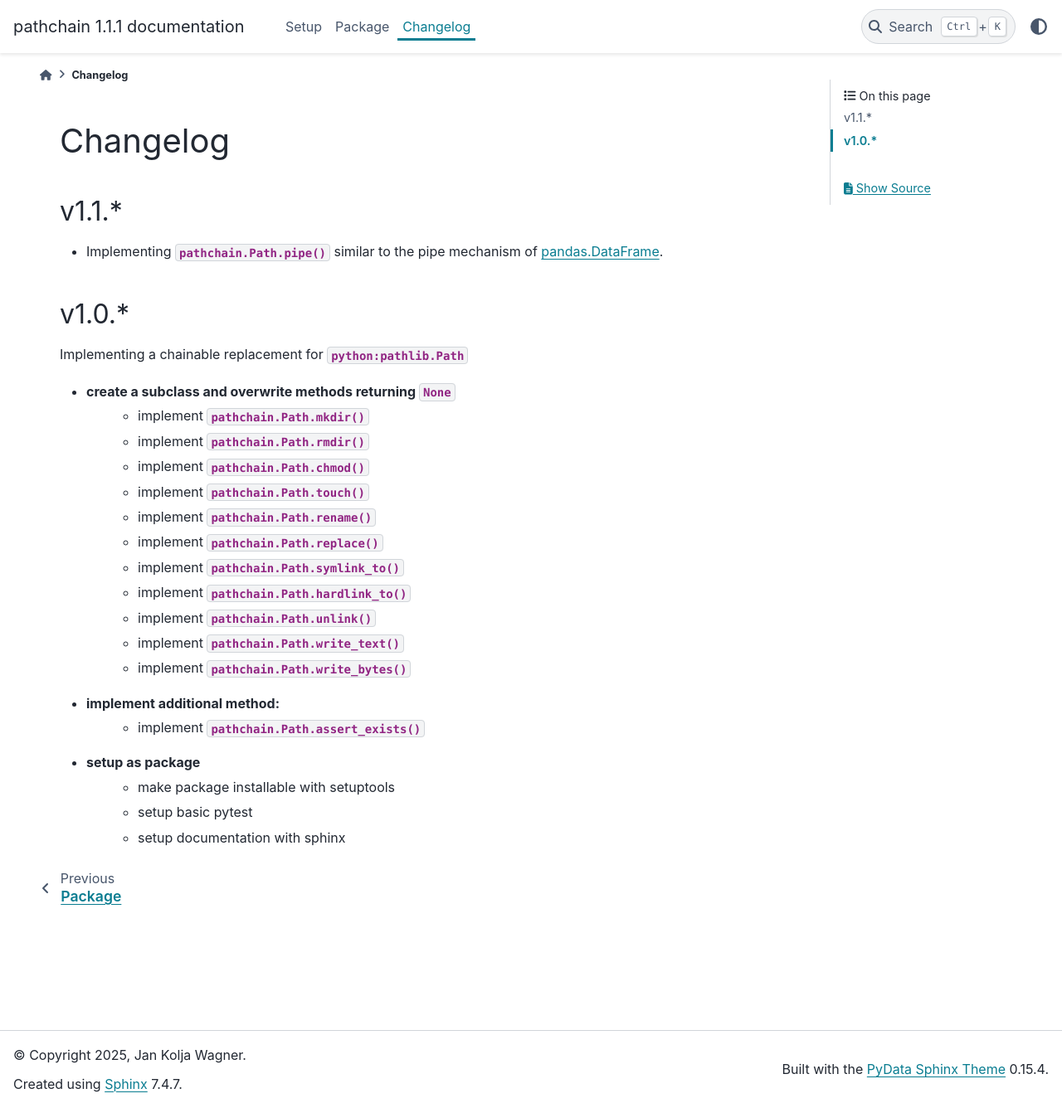
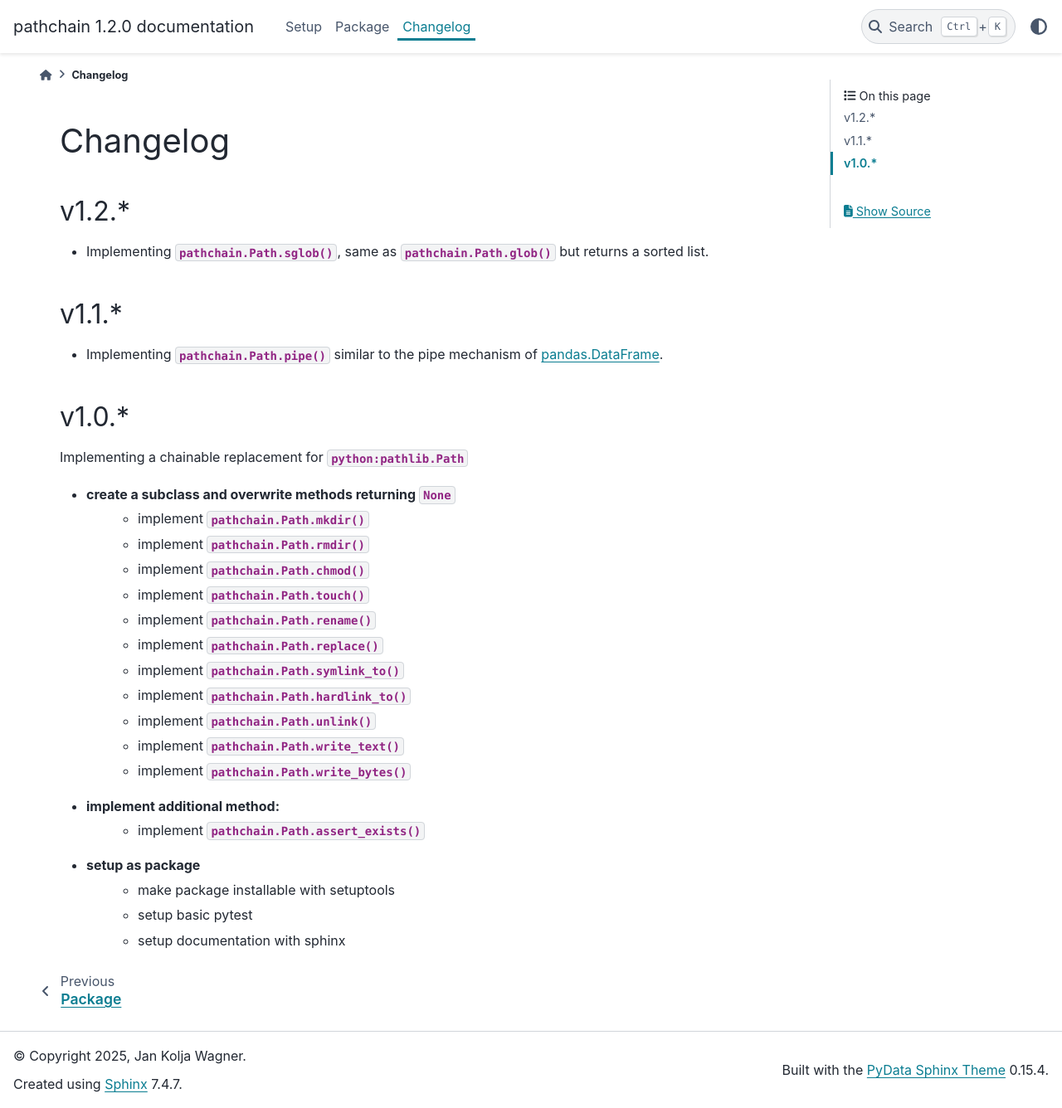
Before and after one commit to kolja-wagner/python-pathchain, a Sphinx documentation site: the page built from docs/source/changelog.rst, in a window 1280 px wide and 1336 px high. Shown: the whole window at 83% size. Built offline with Sphinx 7.4.7 and the PyData theme 0.15.4, drawn with Linux system fonts in a browser that asks for light colours.

Commit message:
update version and changelog

```diff
--- a/docs/source/changelog.rst
+++ b/docs/source/changelog.rst
@@ -1,5 +1,9 @@
 Changelog
 =========
+
+v1.2.*
+------
+* Implementing :py:meth:`pathchain.Path.sglob`, same as  :py:meth:`pathchain.Path.glob` but returns a sorted list.
 
 v1.1.*
 ------
--- a/src/pathchain/__init__.py
+++ b/src/pathchain/__init__.py
@@ -1,4 +1,4 @@
 # -*- coding: utf-8 -*-
-__version__ = "1.1.1"
+__version__ = "1.2.0"
 
 from .path import Path
```
